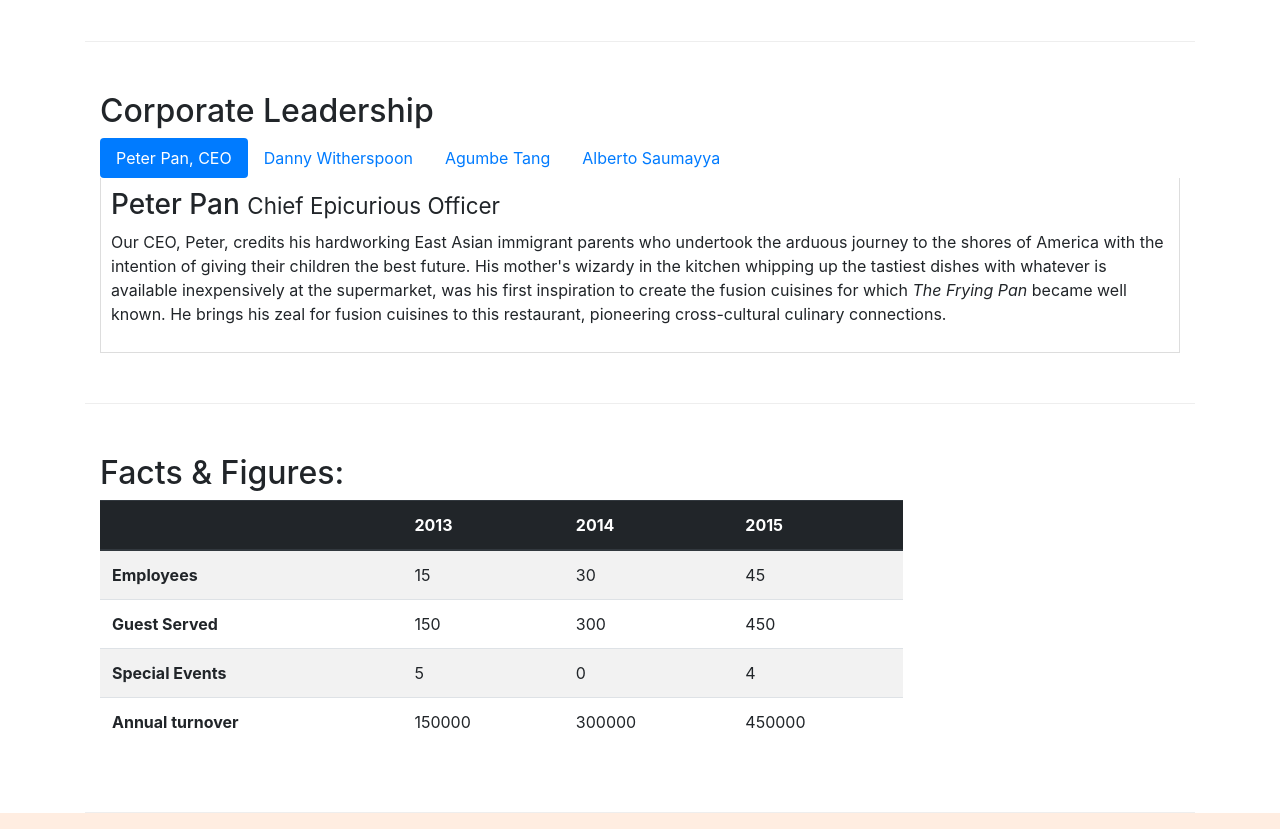
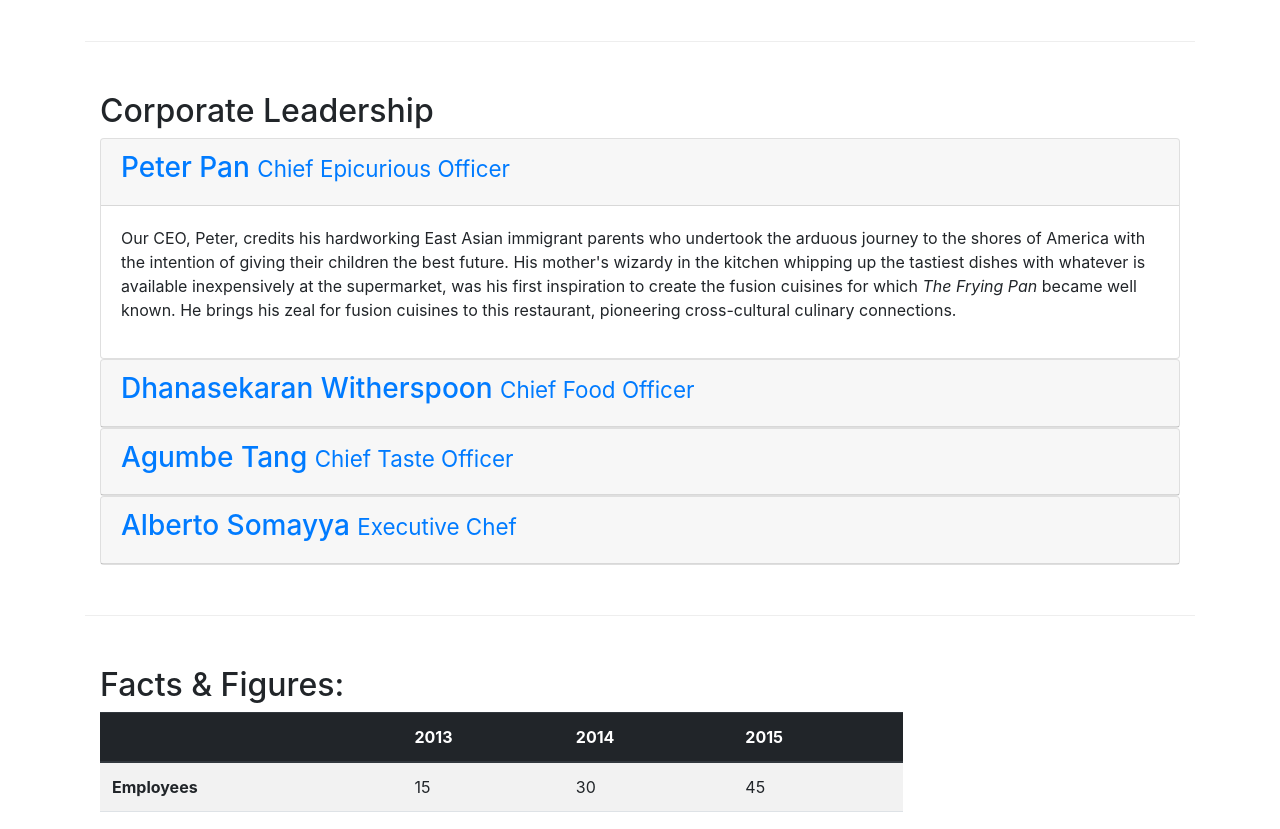
Before and after one commit to pankaj-phogat/bootstrap4, a website: page aboutus.html in a window 1280 px wide. Shown: the part 960-1789 px from the top of the page. Drawn offline with nearby package versions, Linux system fonts and the light colour scheme.

Commit message:
accordion

```diff
--- a/aboutus.html
+++ b/aboutus.html
@@ -99,37 +99,69 @@
         <div class="row row-content">
             <div class="col-sm-12">
                 <h2>Corporate Leadership</h2>
-                <ul class="nav nav-pills flex-column flex-sm-row">
-                    <li class="nav-item">
-                        <a href="#peter" class='nav-link active' data-toggle="tab" role="tab">Peter Pan, CEO</a>
-                    </li>
-                    <li class="nav-item">
-                        <a href="#danny" class='nav-link' data-toggle="tab" role="tab">Danny Witherspoon</a>
-                    </li>
-                    <li class="nav-item">
-                        <a href="#agumbe" class='nav-link' data-toggle="tab" role="tab">Agumbe Tang</a>
-                    </li>
-                    <li class="nav-item">
-                        <a href="#alberto" class='nav-link' data-toggle="tab" role="tab">Alberto Saumayya</a>
-                    </li>
-                </ul>
-                <div class="tab-content">
-                    <div class="tab-pane fade show active" id="peter" role="tabpanel">
-                        <h3>Peter Pan <small>Chief Epicurious Officer</small></h3>
-                        <p class="d-none d-sm-block">Our CEO, Peter, credits his hardworking East Asian immigrant parents who undertook the arduous journey to the shores of America with the intention of giving their children the best future. His mother's wizardy in the kitchen whipping up the tastiest dishes with whatever is available inexpensively at the supermarket, was his first inspiration to create the fusion cuisines for which <em>The Frying Pan</em> became well known. He brings his zeal for fusion cuisines to this restaurant, pioneering cross-cultural culinary connections.</p>
+
+                <div id="accordion">
+
+                    <div class="card">
+                        <div class="card-header" id="peterhead" role="tab">
+                            <h3>
+                                <a data-toggle="collapse" data-target="#peter" href="">
+                                    Peter Pan <small>Chief Epicurious Officer</small>
+                                </a>
+                            <h3>
+                        </div>
+                        <div class="collapse show" id="peter" role="tabpanel" data-parent="#accordion">
+                            <div class="card-body">
+                                <p class="d-none d-sm-block">Our CEO, Peter, credits his hardworking East Asian immigrant parents who undertook the arduous journey to the shores of America with the intention of giving their children the best future. His mother's wizardy in the kitchen whipping up the tastiest dishes with whatever is available inexpensively at the supermarket, was his first inspiration to create the fusion cuisines for which <em>The Frying Pan</em> became well known. He brings his zeal for fusion cuisines to this restaurant, pioneering cross-cultural culinary connections.</p>
+                            </div>
+                        </div>
                     </div>
-                    <div class="tab-pane fade" role="tabpanel" id="danny">
-                        <h3>Dhanasekaran Witherspoon <small>Chief Food Officer</small></h3>
-                        <p class="d-none d-sm-block">Our CFO, Danny, as he is affectionately referred to by his colleagues, comes from a long established family tradition in farming and produce. His experiences growing up on a farm in the Australian outback gave him great appreciation for varieties of food sources. As he puts it in his own words, <em>Everything that runs, wins, and everything that stays, pays!</em></p>
+
+                    <div class="card">
+                        <div class="card-header" id="dannyhead" role="tab">
+                            <h3>
+                                <a data-toggle="collapse" data-target="#danny" href="">
+                                    Dhanasekaran Witherspoon <small>Chief Food Officer</small>
+                                </a>
+                            <h3>
+                        </div>
+                        <div class="collapse" id="danny" role="tabpanel" data-parent="#accordion">
+                            <div class="card-body">
+                                <p class="d-none d-sm-block">Our CFO, Danny, as he is affectionately referred to by his colleagues, comes from a long established family tradition in farming and produce. His experiences growing up on a farm in the Australian outback gave him great appreciation for varieties of food sources. As he puts it in his own words, <em>Everything that runs, wins, and everything that stays, pays!</em></p>
+                            </div>
+                        </div>
                     </div>
-                    <div class="tab-pane fade" role="tabpanel" id="agumbe">
-                        <h3>Agumbe Tang <small>Chief Taste Officer</small></h3>
-                        <p class="d-none d-sm-block">Blessed with the most discerning gustatory sense, Agumbe, our CTO, personally ensures that every dish that we serve meets his exacting tastes. Our chefs dread the tongue lashing that ensues if their dish does not meet his exacting standards. He lives by his motto, <em>You click only if you survive my lick.</em></p>
+
+                    <div class="card">
+                        <div class="card-header" id="agumbehead">
+                            <h3>
+                                <a data-toggle="collapse" data-target="#agumbe" href="">
+                                    Agumbe Tang <small>Chief Taste Officer</small>
+                                </a>
+                            </h3>
+                        </div>
+                        <div class="collapse" role="tabpanel" data-parent='#accordion' id="agumbe">
+                            <div class="card-body">
+                                <p class="d-none d-sm-block">Blessed with the most discerning gustatory sense, Agumbe, our CTO, personally ensures that every dish that we serve meets his exacting tastes. Our chefs dread the tongue lashing that ensues if their dish does not meet his exacting standards. He lives by his motto, <em>You click only if you survive my lick.</em></p>
+                            </div>
+                        </div>
                     </div>
-                    <div class="tab-pane fade" role="tabpanel" id="alberto">
-                        <h3>Alberto Somayya <small>Executive Chef</small></h3>
-                        <p class="d-none d-sm-block">Award winning three-star Michelin chef with wide International experience having worked closely with whos-who in the culinary world, he specializes in creating mouthwatering Indo-Italian fusion experiences. He says, <em>Put together the cuisines from the two craziest cultures, and you get a winning hit! Amma Mia!</em></p>
+
+                    <div class="card">
+                        <div class="card-header" id="albertohead" role="tab">
+                            <h3>
+                                <a data-toggle="collapse" data-target="#alberto" href="">
+                                    Alberto Somayya <small>Executive Chef</small>
+                                </a>
+                            <h3>
+                        </div>
+                        <div class="collapse" id="alberto" role="tabpanel" data-parent="#accordion">
+                            <div class="card-body">
+                                <p class="d-none d-sm-block">Award winning three-star Michelin chef with wide International experience having worked closely with whos-who in the culinary world, he specializes in creating mouthwatering Indo-Italian fusion experiences. He says, <em>Put together the cuisines from the two craziest cultures, and you get a winning hit! Amma Mia!</em></p>
+                            </div>
+                        </div>
                     </div>
+
                 </div>
             </div>
        </div>
```
